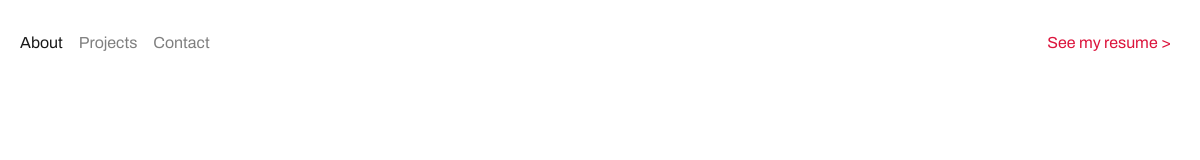
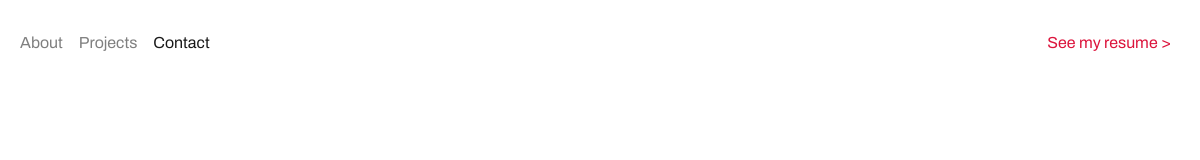
Before and after one commit to jasonmgru/jasonmgru.github.io, a plain HTML site: page html/contact.html in a window 1280 px wide. Shown: the full height of the page, 80-1280 px from the left. Drawn offline with nearby package versions, Linux system fonts and the light colour scheme.

Commit message:
updated appearance of navbar to match the contact page

```diff
--- a/html/contact.html
+++ b/html/contact.html
@@ -35,9 +35,9 @@
       </button>
       <div class="collapse navbar-collapse justify-content-start" id="navbarNavAltMarkup">
         <div class="navbar-nav">
-          <a class="nav-item nav-link active" href="../index.html">About</a>
+          <a class="nav-item nav-link" href="../index.html">About</a>
           <a class="nav-item nav-link" href="projects.html">Projects</a>
-          <a class="nav-item nav-link" href="#">Contact</a>
+          <a class="nav-item nav-link active" href="#">Contact</a>
         </div>
         <div class="ml-auto">
           <a href="../documents/jason_gruenhagen_resume.pdf" id="resume" class="btn btn-link mybtn" target="_blank">See my resume ></a>
```
